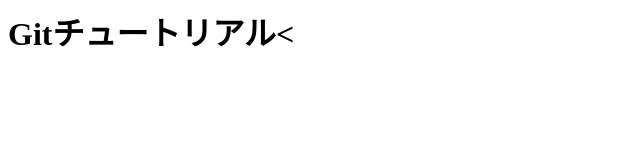
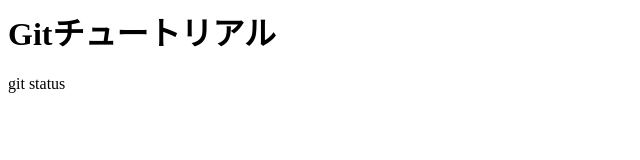
Before and after one commit to sani167/git_tutorial, a plain HTML site: page index.html in a window 1280 px wide. Shown: the full height of the page, 0-640 px from the left. Drawn offline with Linux system fonts and the light colour scheme.

Commit message:
git statusコマンドを追記

```diff
--- a/index.html
+++ b/index.html
@@ -1 +1,2 @@
-<h1>Gitチュートリアル<
+<h1>Gitチュートリアル</h1>
+<p>git status</p>
```
